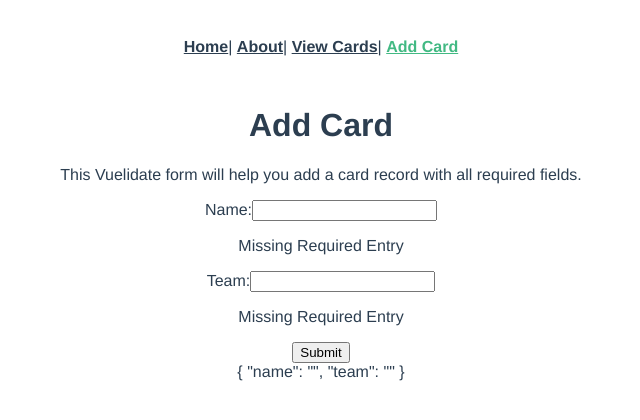
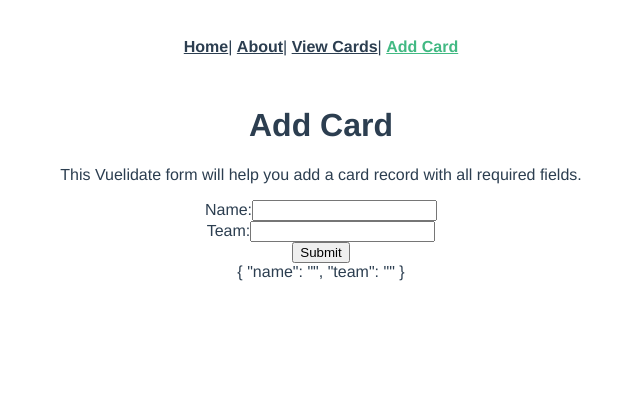
Before and after one commit to VincentPauley/vinnies-cards, a Vue app in the folder ui/: page /add-card in a window 1280 px wide. Shown: the top 420 px of the page, without its empty margins (319-959 px from the left). Built offline with nearby package versions, Linux system fonts and the light colour scheme.

Commit message:
form required dirty state complete

```diff
--- a/ui/src/components/form/TextInput.vue
+++ b/ui/src/components/form/TextInput.vue
@@ -1,8 +1,8 @@
 <template>
   <div>
     <label :for="id">{{ label }}:</label>
-    <input type="text" :id="id" v-model="value">
-    <p v-if="missingRequirement">Missing Required Entry</p>
+    <input type="text" :id="id" v-model="value" @blur="handleBlur">
+    <p v-if="showMissingRequirement">Missing Required Entry</p>
   </div>
 </template>
 
@@ -23,17 +23,18 @@ export default {
     }
   },
   data: () => ({
-    value: ""
+    value: "",
+    isDirty: false
   }),
   computed: {
-    missingRequirement() {
-      return this.required && this.value === "";
+    showMissingRequirement() {
+      return this.required && this.value === "" && this.isDirty;
+    }
+  },
+  methods: {
+    handleBlur() {
+      this.isDirty = true;
     }
   }
-  // methods: {
-  //   validate() {
-
-  //   }
-  // }
 };
 </script>
```
